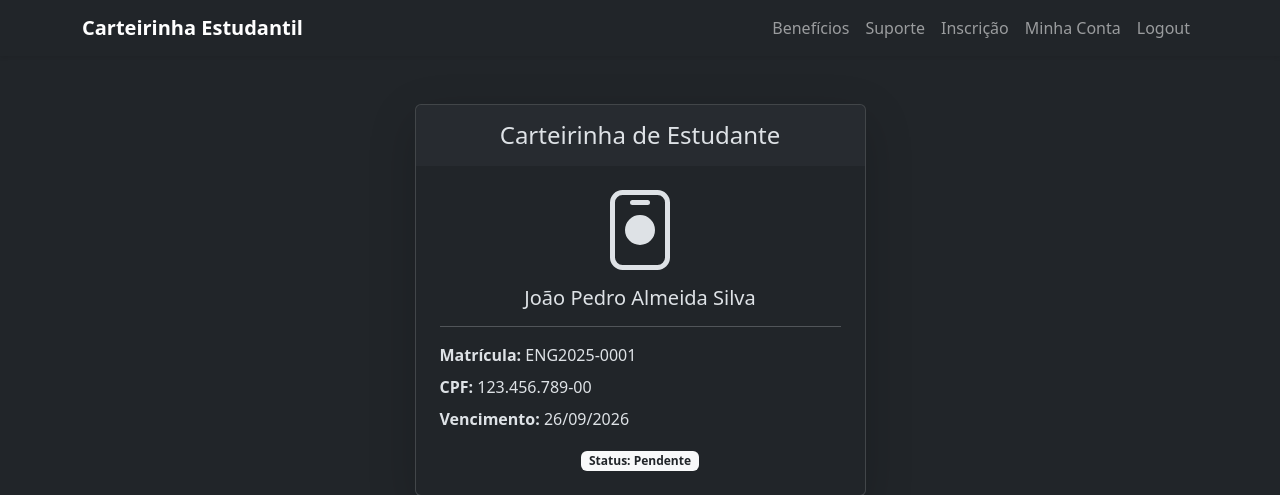
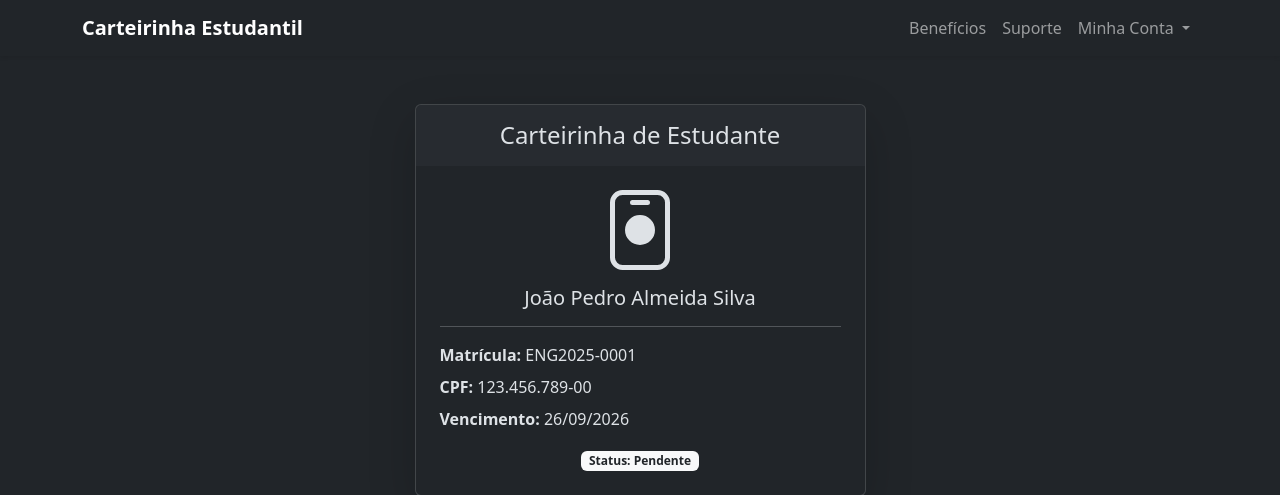
Before and after one commit to MOISES-DARLAN/CARTEIRINHA-ESTUDANTIL, a Django app: page /minha-conta/ in a window 1280 px wide. Shown: the top 495 px of the page. Run offline with Django 5.2, Linux system fonts and the light colour scheme; a user stored in the database is signed in; data comes from the database, SQL or seed files in the repository; both versions use the stored data as it was after the commit.

Commit message:
feat(pagamentos): Implementa visualização de status da assinatura
- Adiciona o modelo `Pagamento` para registrar o histórico de transações dos alunos.
- Cria uma nova página "Minha Assinatura" para que o aluno possa visualizar o status atual (Pago, Pendente, Vencido) e a data de vencimento de sua carteirinha.
- A nova página também exibe o histórico de pagamentos registrados.
- Adiciona um menu dropdown "Minha Conta" na navegação para agrupar as páginas do usuário logado (Carteirinha e Assinatura).

```diff
--- a/alunos/models.py
+++ b/alunos/models.py
@@ -43,3 +43,12 @@ class AlunoAtivo(models.Model):
 
     def __str__(self):
         return f"{self.nome_completo} - {self.email}"
+
+class Pagamento(models.Model):
+    aluno = models.ForeignKey(AlunoAtivo, on_delete=models.CASCADE)
+    data_pagamento = models.DateTimeField(auto_now_add=True)
+    valor = models.DecimalField(max_digits=6, decimal_places=2)
+    descricao = models.CharField(max_length=255, default='Renovação Anual')
+
+    def __str__(self):
+        return f"Pagamento de {self.aluno.nome_completo} em {self.data_pagamento.strftime('%d/%m/%Y')}"
--- a/alunos/templates/alunos/base.html
+++ b/alunos/templates/alunos/base.html
@@ -24,14 +24,16 @@
                         <a class="nav-link" href="{% url 'registrar_ticket' %}">Suporte</a>
                     </li>
                     {% if user.is_authenticated %}
-                        <li class="nav-item">
-                            <a class="nav-link" href="{% url 'inscricao_aluno' %}">Inscrição</a>
-                        </li>
-                        <li class="nav-item">
-                            <a class="nav-link" href="{% url 'minha_conta' %}">Minha Conta</a>
-                        </li>
-                        <li class="nav-item">
-                            <a class="nav-link" href="{% url 'logout' %}">Logout</a>
+                        <li class="nav-item dropdown">
+                          <a class="nav-link dropdown-toggle" href="#" role="button" data-bs-toggle="dropdown" aria-expanded="false">
+                            Minha Conta
+                          </a>
+                          <ul class="dropdown-menu">
+                            <li><a class="dropdown-item" href="{% url 'minha_conta' %}">Ver Carteirinha</a></li>
+                            <li><a class="dropdown-item" href="{% url 'minha_assinatura' %}">Minha Assinatura</a></li>
+                            <li><hr class="dropdown-divider"></li>
+                            <li><a class="dropdown-item" href="{% url 'logout' %}">Logout</a></li>
+                          </ul>
                         </li>
                     {% else %}
                         <li class="nav-item">
--- a/alunos/urls.py
+++ b/alunos/urls.py
@@ -7,6 +7,7 @@ urlpatterns = [
     path('inscricao/', views.inscricao_aluno, name='inscricao_aluno'),
     path('inscricao/sucesso/', views.inscricao_sucesso, name='inscricao_sucesso'),
     path('minha-conta/', views.minha_conta, name='minha_conta'),
+    path('minha-assinatura/', views.minha_assinatura, name='minha_assinatura'),
     path('login/', auth_views.LoginView.as_view(template_name='registration/login.html'), name='login'),
     path('logout/', views.logout_view, name='logout'),
     path('criar-conta/', views.criar_conta, name='criar_conta'),
--- a/alunos/views.py
+++ b/alunos/views.py
@@ -2,7 +2,7 @@ from django.shortcuts import render, redirect
 from django.contrib.auth import login, logout
 from django.contrib.auth.decorators import login_required
 from .forms import CadastroPendenteForm, CustomUserCreationForm
-from .models import AlunoAtivo, CadastroPendente
+from .models import AlunoAtivo, CadastroPendente, Pagamento
 
 def criar_conta(request):
     if request.user.is_authenticated:
@@ -51,3 +51,13 @@ def minha_conta(request):
 def logout_view(request):
     logout(request)
     return redirect('login')
+
+@login_required
+def minha_assinatura(request):
+    aluno = AlunoAtivo.objects.get(user=request.user)
+    historico_pagamentos = Pagamento.objects.filter(aluno=aluno).order_by('-data_pagamento')
+    contexto = {
+        'aluno': aluno,
+        'historico': historico_pagamentos,
+    }
+    return render(request, 'alunos/minha_assinatura.html', contexto)
```
Also changed, not shown: alunos/templates/alunos/minha_assinatura.html (added, +42 -0 lines), alunos/migrations/0002_pagamento.py (added), db.sqlite3.
